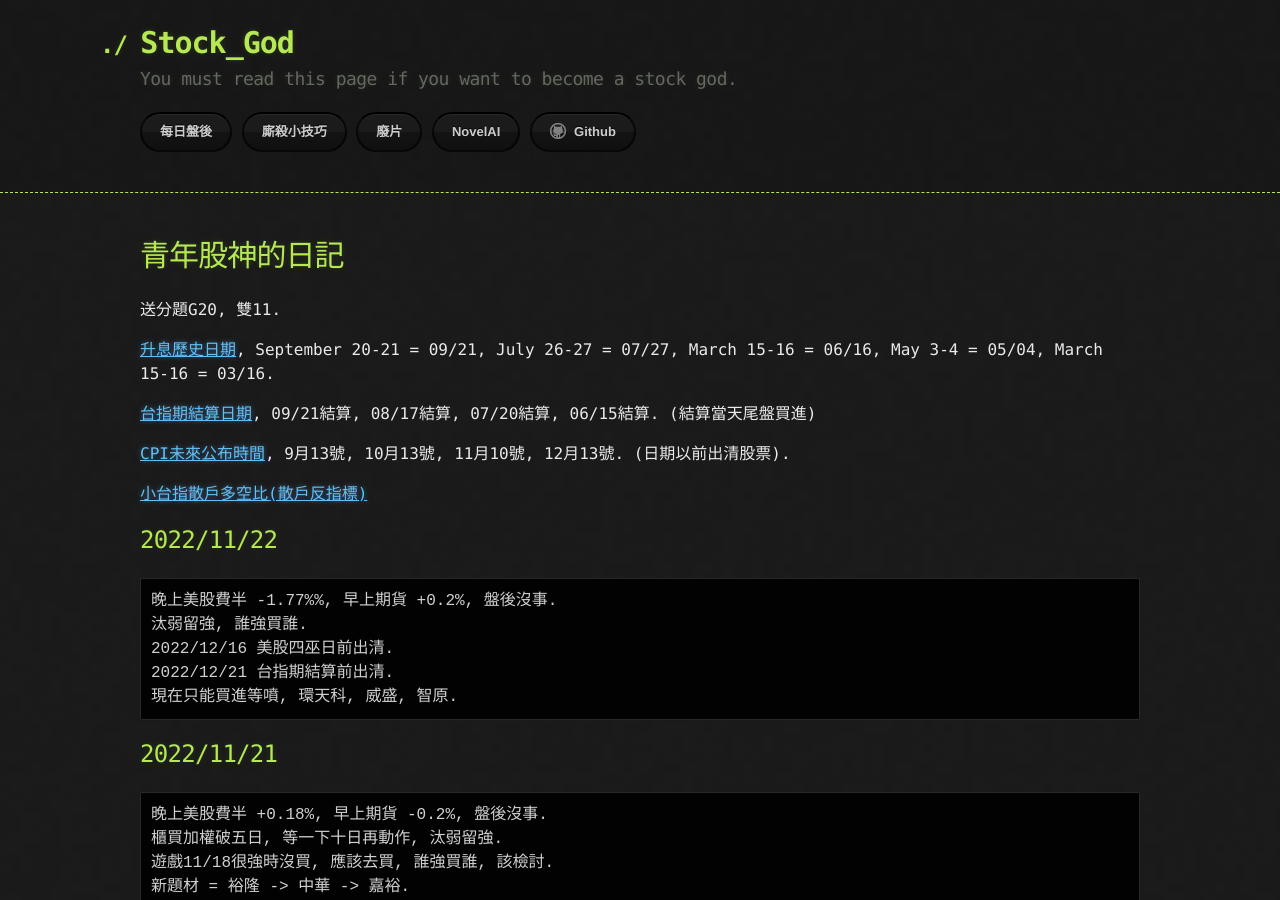
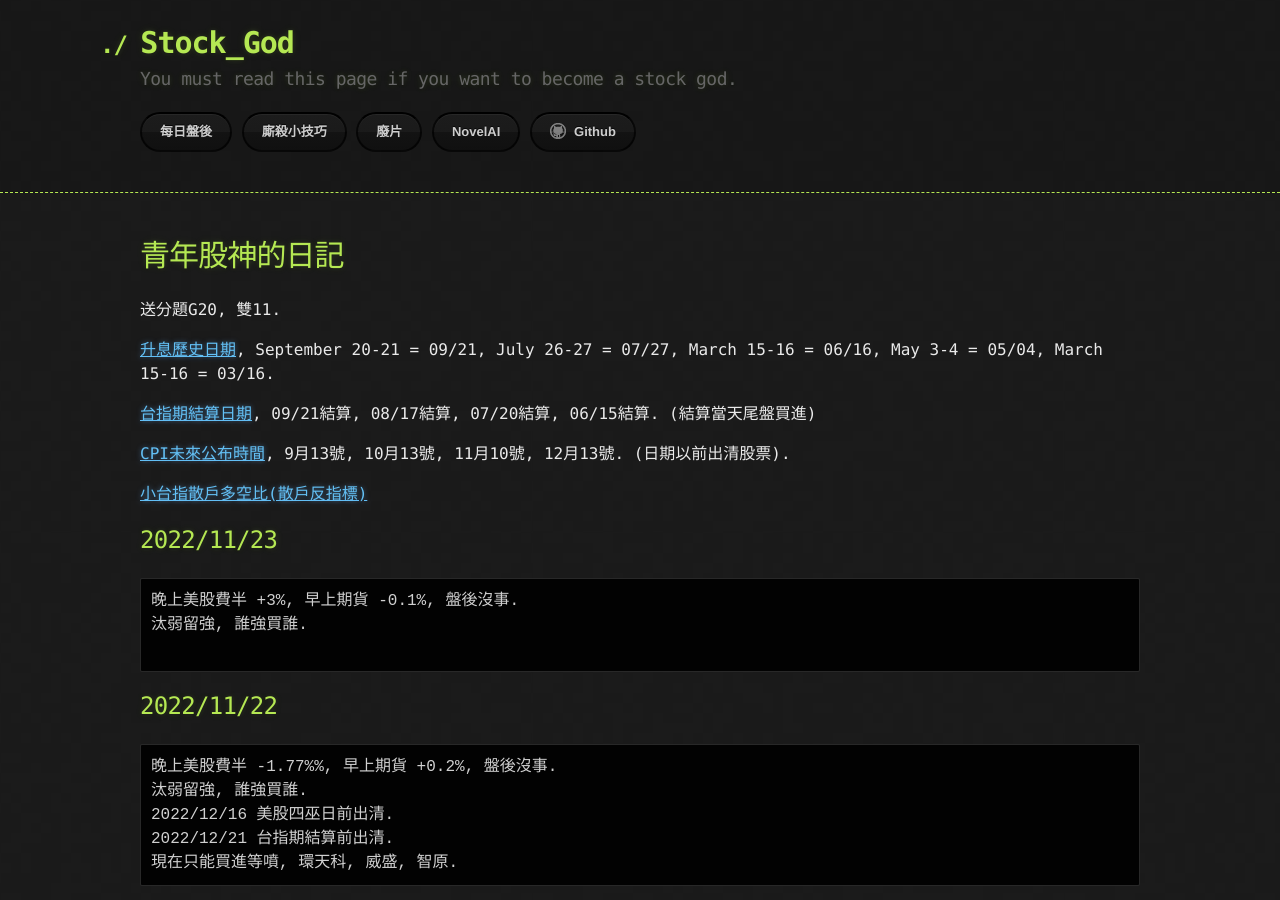
Before and after one commit to lepg5487/Stock_God, a Jekyll site: the page built from index.md, in a window 1280 px wide and 900 px high. Built offline with Jekyll 4.4.1, drawn with Linux system fonts in a browser that asks for light colours; our own code applies the rules of GitHub Pages for plain Markdown files.

Commit message:
Update index.md

````diff
--- a/index.md
+++ b/index.md
@@ -13,6 +13,13 @@ layout: testlayouts
 [CPI未來公布時間](https://chihyun.tw/cpi-release-date/), 9月13號, 10月13號, 11月10號, 12月13號. (日期以前出清股票).
 
 [小台指散戶多空比(散戶反指標)](https://www.macromicro.me/charts/20069/tw-mtx-long-to-short-ratio-of-individual-player)
+
+## 2022/11/23
+```
+晚上美股費半 +3%, 早上期貨 -0.1%, 盤後沒事.
+汰弱留強, 誰強買誰.
+
+```
 
 ## 2022/11/22
 ```
````
